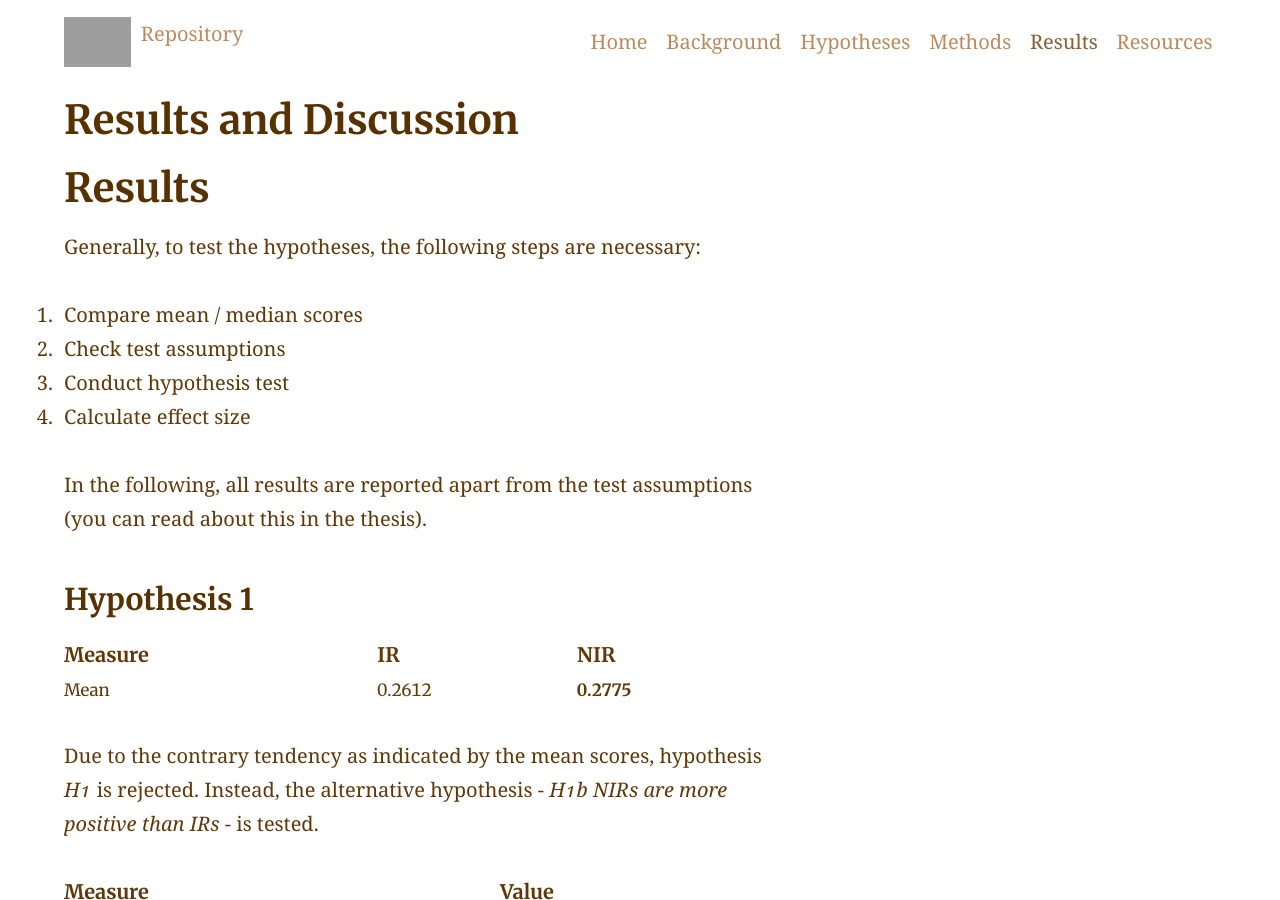
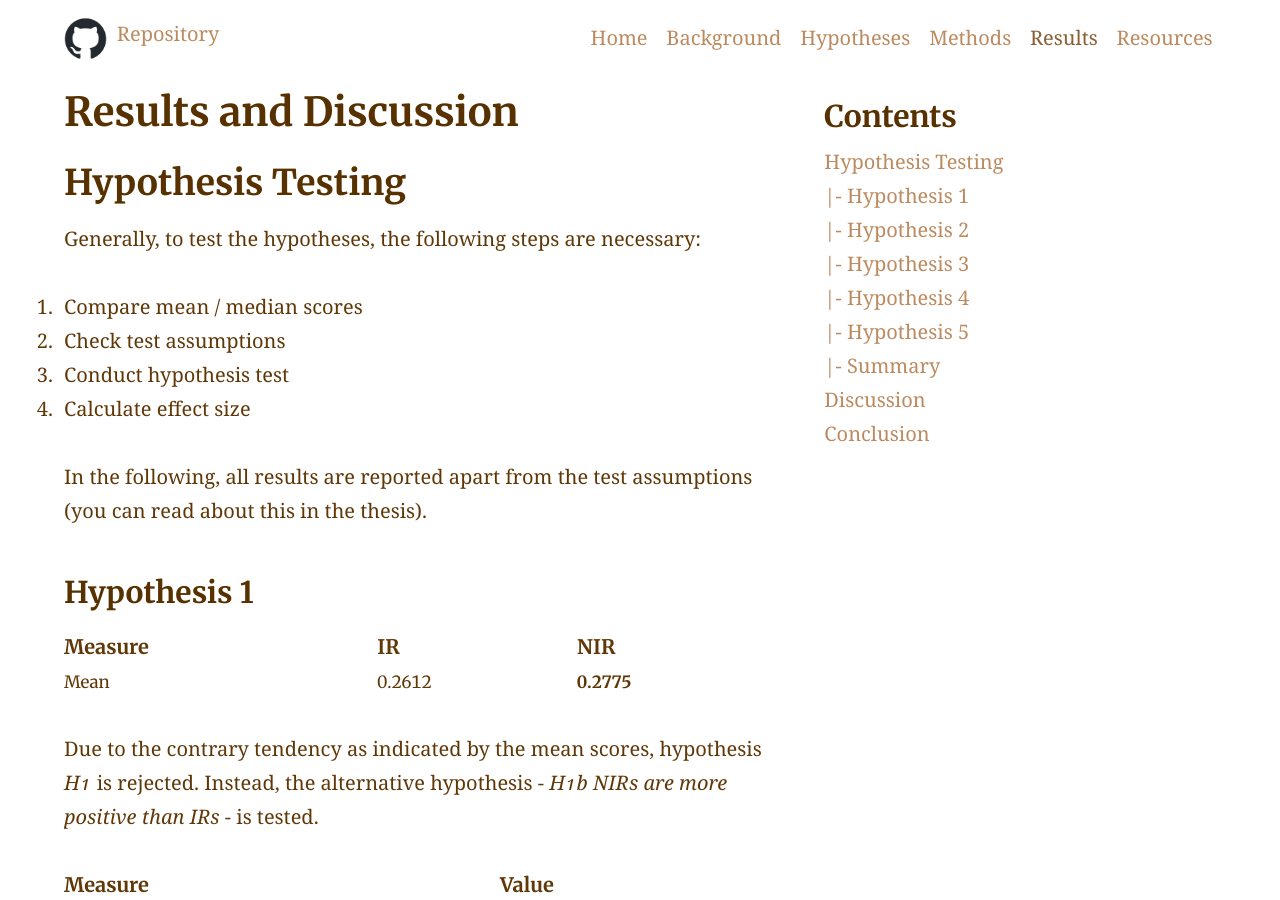
Before and after one commit to aheuma/IncentivizedBookReviews, a Jekyll site: the page built from results.md, in a window 1280 px wide and 900 px high. Built offline with Jekyll 4.4.1, drawn with Linux system fonts in a browser that asks for light colours; grey boxes are pictures that could not be loaded.

Commit message:
Add solution for image path problem

```diff
--- /dev/null
+++ b/_includes/github-mark_2.html
@@ -0,0 +1,4 @@
+<a href="https://github.com/aheuma/IncentivizedBookReviews/tree/main">
+    Repository
+    <img src="../assets/images/github-mark/github-mark.png" alt="GitHub logo" style="float:left; padding-right: 10px;" width="15%">
+</a>
--- a/_includes/site-aside-results.html
+++ b/_includes/site-aside-results.html
@@ -1,4 +1,4 @@
-<a href="#results">Results</a> <br>
+<a href="#hypothesis-testing">Hypothesis Testing</a> <br>
 <a href="#hypothesis-1">|- Hypothesis 1</a> <br>
 <a href="#hypothesis-2">|- Hypothesis 2</a> <br>
 <a href="#hypothesis-3">|- Hypothesis 3</a> <br>
--- a/_includes/site-aside.html
+++ b/_includes/site-aside.html
@@ -19,7 +19,7 @@
       <!-- {% include nav-social.html %} -->
     </section>
 
-  {% elsif page.layout == "page" and page.title == "Results" %}
+  {% elsif page.layout == "page" and page.title == "Results and Discussion" %}
     <section class="section  section--description">
       <h3>Contents</h3>
       {% include site-aside-results.html %}
--- a/_includes/site-header.html
+++ b/_includes/site-header.html
@@ -1,9 +1,13 @@
 <header class="header">
   <div class="container">
+    {% if page.title == "Home" %}
+      {% include github-mark.html %}
+    {% elsif page.title == "Home" or page.title == "Theoretical Background" or page.title == "Hypotheses" or page.title == "Methods" or page.title == "Results and Discussion" or page.title == "Resources" %}
+      {% include github-mark_2.html %}
+    <!-- {% include github-mark.html %}-->
 
-    {% include github-mark.html %}
-
-    {% include nav-header.html %}
+    {% endif %}
+    {%  include nav-header.html %}
   </div>
 
   {% include site-feature.html %}
--- a/_layouts/index.html
+++ b/_layouts/index.html
@@ -11,7 +11,6 @@ layout: default
     <h1>{{ page.title }}</h1>
 
     {{ content }}
-    <img src="../assets/images/index_image_1.png", width="500px", style="display:block; margin-left:auto; margin-right:auto">
 
   </article>
 
--- a/results.md
+++ b/results.md
@@ -5,7 +5,7 @@ layout: page
 
 ---
 
-# Results {#results}
+## Hypothesis Testing {#hypothesis-testing}
 Generally, to test the hypotheses, the following steps are necessary:
 1. Compare mean / median scores
 2. Check test assumptions
@@ -124,9 +124,9 @@ Finally, the following table summarizes the hypotheses concepts and whether a re
 
 <br>This is the basis for the following discussion.
 
-# Discussion {#discussion}
+## Discussion {#discussion}
 
-# Conclusion {#conclusion}
+## Conclusion {#conclusion}
 
 
 ---
```
Also changed, not shown: references.md (deleted, +0 -36 lines), resources.md (+32 -1 lines), assets/images/index_image.png (deleted), assets/images/index_image_1.png (deleted).
